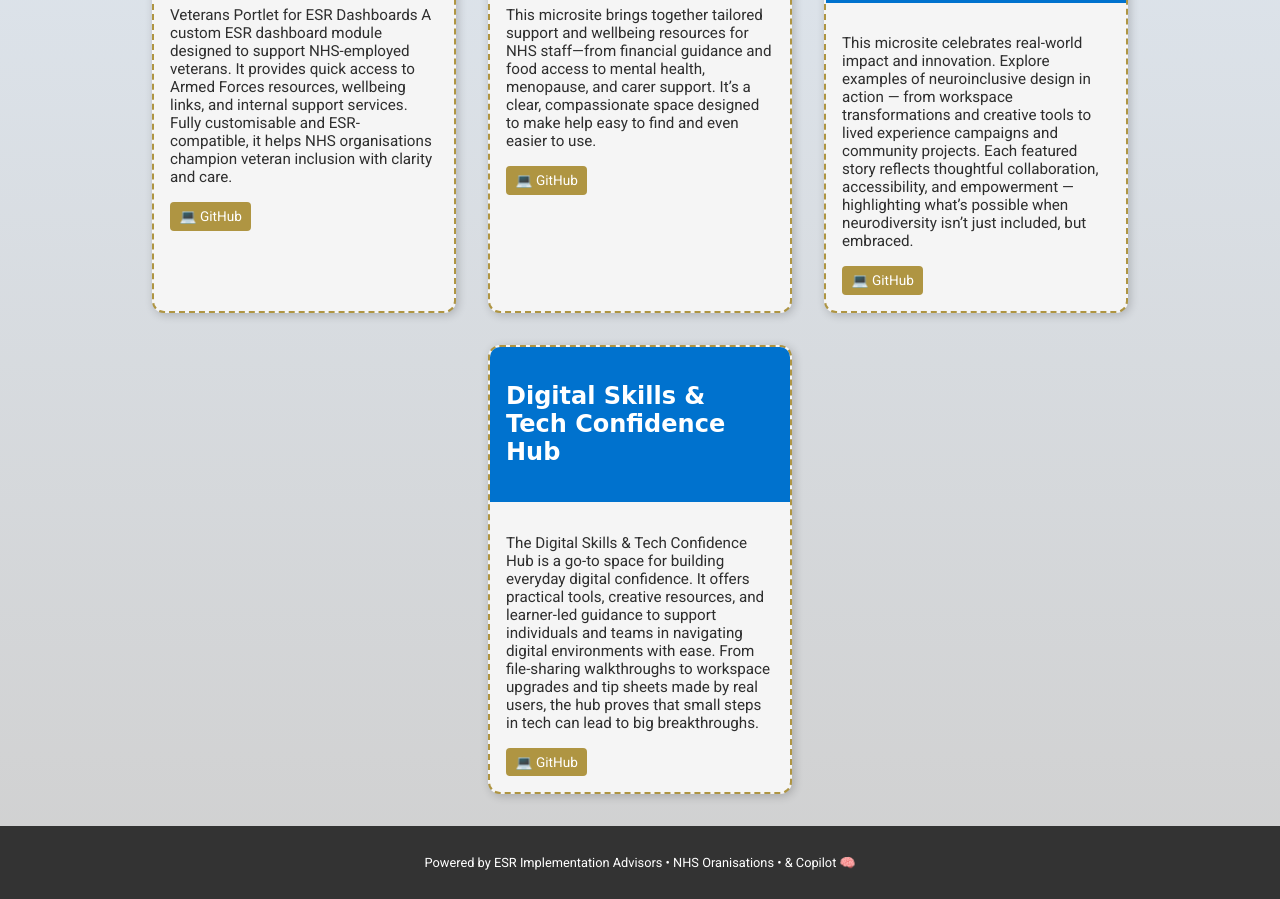
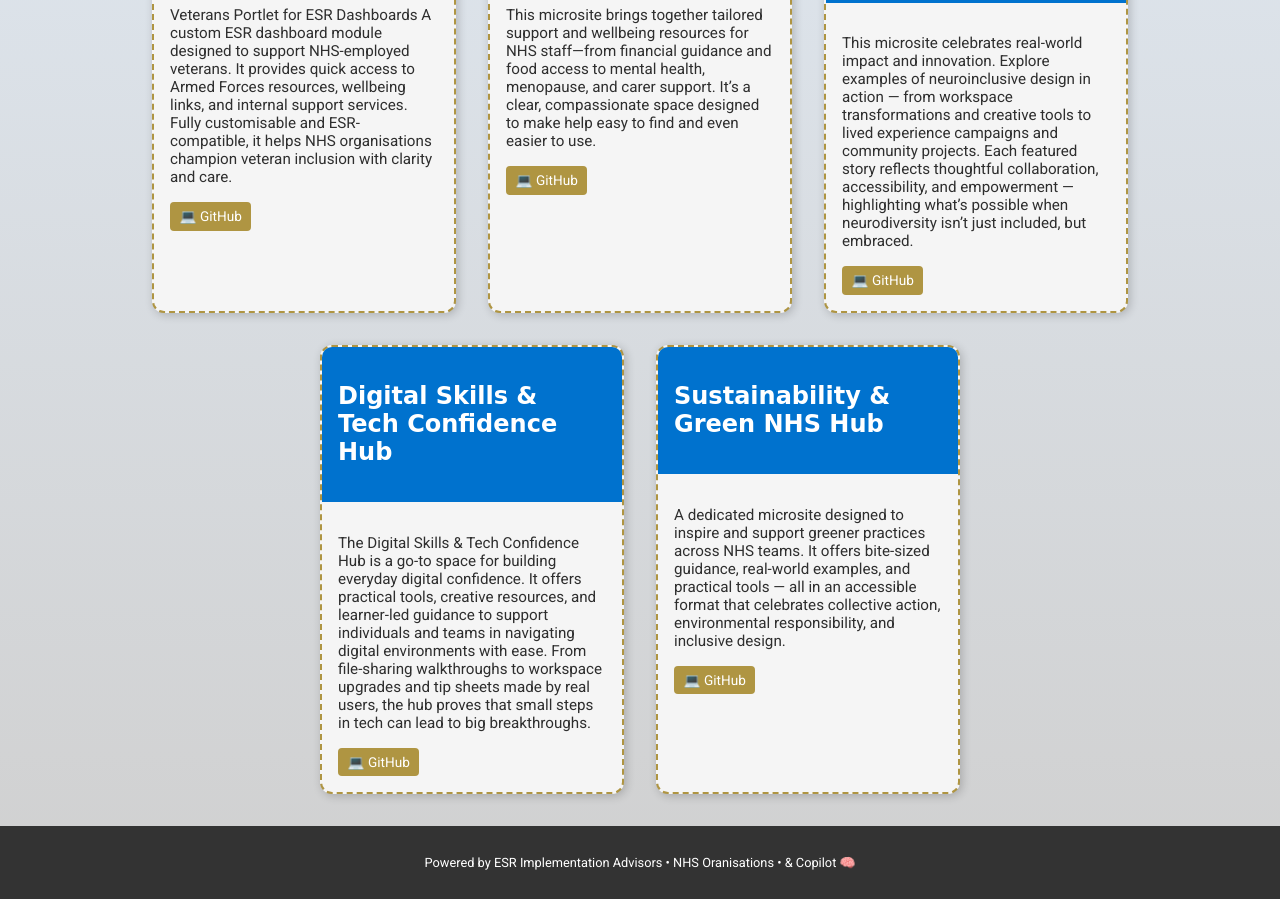
Before and after one commit to NHS-ESR-IAs/Microsite-Showcase, a plain HTML site: page index.html in a window 1280 px wide. Shown: the part 784-1683 px from the top of the page. Drawn offline with Linux system fonts and the light colour scheme; a web font is replaced by a local one.

Commit message:
Update index.html

```diff
--- a/index.html
+++ b/index.html
@@ -108,7 +108,18 @@
   </div>
 </div>
 
-
+<!-- Card 8 -->
+<div class="card">
+  <div class="card-header">
+    <h2>Sustainability & Green NHS Hub</h2>
+  </div>
+  <div class="card-body">
+    <p>A dedicated microsite designed to inspire and support greener practices across NHS teams. It offers bite-sized guidance, real-world examples, and practical tools — all in an accessible format that celebrates collective action, environmental responsibility, and inclusive design.</p>
+    <div class="card-links">
+      <a href="https://nhs-esr-ias.github.io/Sustainability-Green-NHS-Hub/" target="_blank">💻 GitHub</a>
+    </div>
+  </div>
+</div>
 
 
 
```
